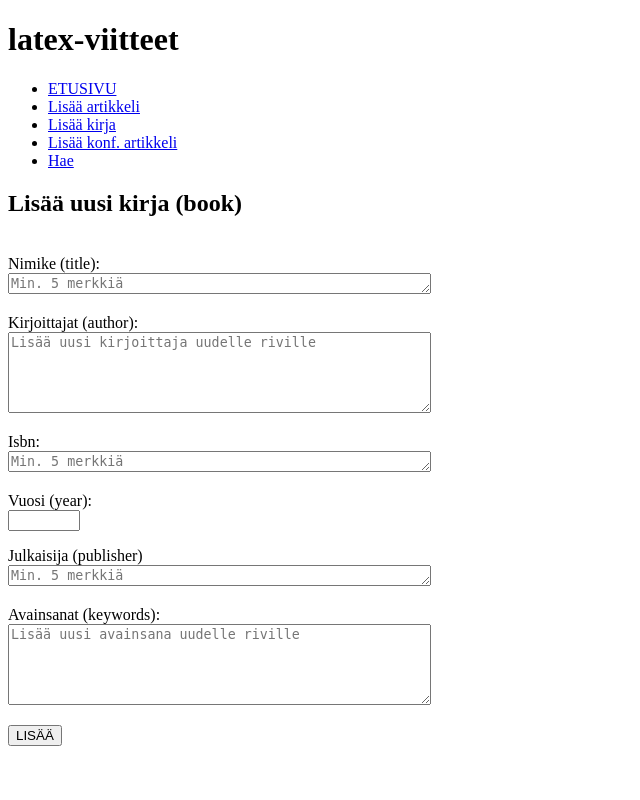
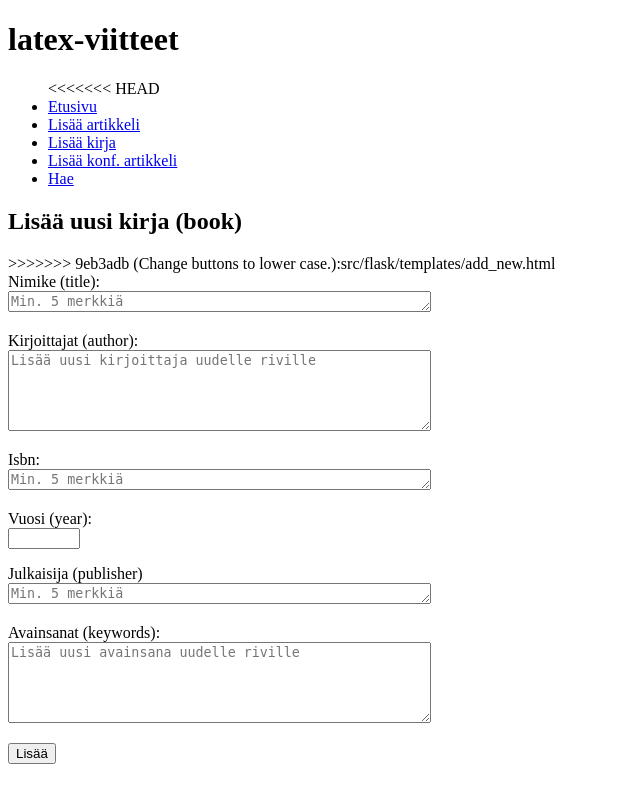
Before and after one commit to tihvis/latex-viitteet, a Python web app: template src/flask/templates/add_new_book.html in a window 1280 px wide. Shown: the whole page, without its empty margins (0-640 px from the left). Run offline with Jinja, Linux system fonts and the light colour scheme; the template is opened without the code that fills it, so the values that code supplies are empty.

Commit message:
Manually resolve merge conflict in add_new_book.html and layout.html

```diff
--- a/src/flask/templates/add_new_book.html
+++ b/src/flask/templates/add_new_book.html
@@ -1,8 +1,12 @@
 {% extends "layout.html" %}
+{% block content %}
+<head>
+    <title>Lisää uusi kirja</title>
+</head>
+<body>
 
-
-{% block content %}
-<h2>Lisää uusi kirja (book)</h2>
+    <h2>Lisää uusi kirja (book)</h2>
+>>>>>>> 9eb3adb (Change buttons to lower case.):src/flask/templates/add_new.html
 <br>
 <form action="/add_new_book" method="POST" enctype="multipart/form-data">
     Nimike (title): <br>
@@ -24,6 +28,6 @@
     <textarea placeholder="Lisää uusi avainsana uudelle riville" name="keywords" rows="5" cols="50" required maxlength="250" ></textarea>
     <p>
     <p>
-    <input type="submit" value="LISÄÄ">
+    <input type="submit" value="Lisää">
     <p>
 {% endblock %}
--- a/src/flask/templates/layout.html
+++ b/src/flask/templates/layout.html
@@ -1,17 +1,18 @@
 <!DOCTYPE html>
 <html lang="fi">
   <head>
-    <title>latex-viiteet</title>
+    <title>latex-viitteet</title>
   </head>
 
   <body>
       <h1>latex-viitteet</h1>
         <ul>
-          <li><a href="/">ETUSIVU</a></li>
+<<<<<<< HEAD
+          <li><a href="/">Etusivu</a></li>
           <li><a href="/">Lisää artikkeli</a></li>
           <li><a href="/add_new_book">Lisää kirja</a></li>
           <li><a href="/">Lisää konf. artikkeli </a></li>
-          <li><a href="/">Hae  </a></li>
+          <li><a href="/">Hae</a></li>
         </ul>
 
         {% block content %}{% endblock %}
```
